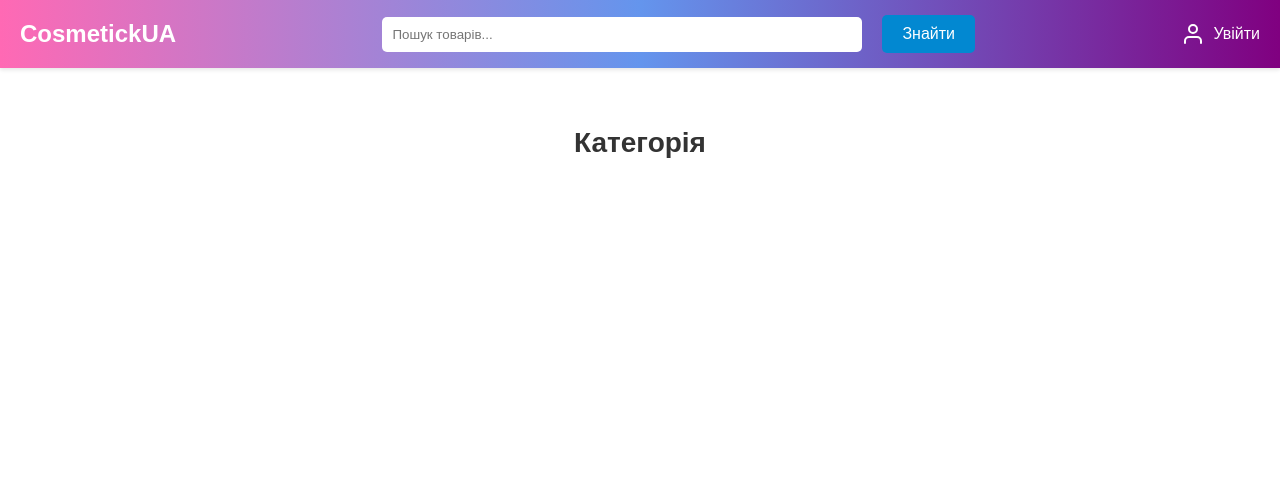
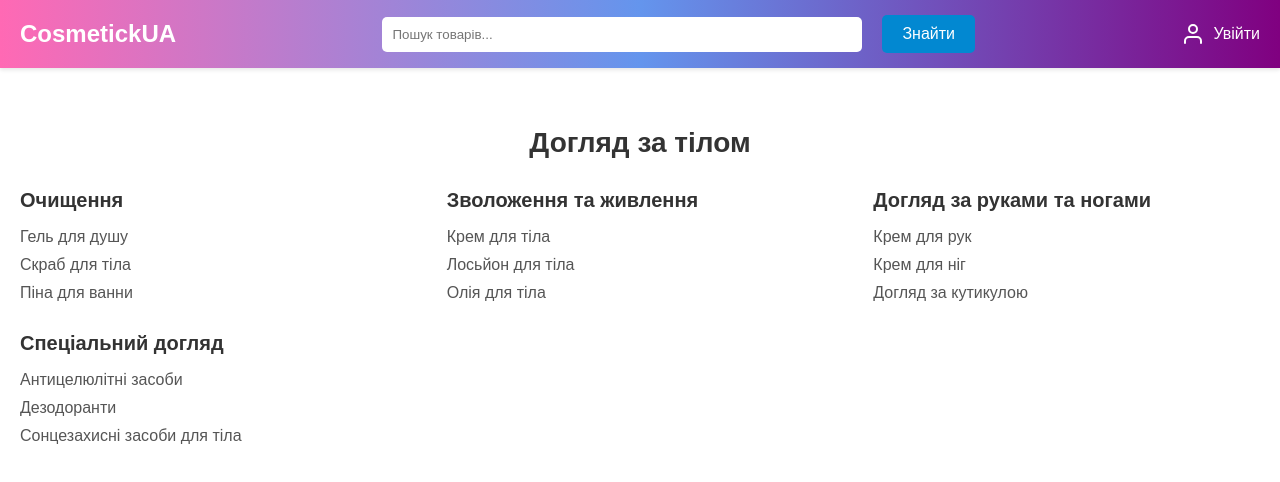
Before and after one commit to HOKER1597/price-ua-react, a React (Create React App) app: page /subcategories/body in a window 1280 px wide. Shown: the top 482 px of the page. Built offline with nearby package versions, Linux system fonts and the light colour scheme.

Commit message:
Оновлення файлів проєкту

```diff
--- a/src/components/CategoryList.css
+++ b/src/components/CategoryList.css
@@ -29,7 +29,7 @@ body {
 /* Categories sidebar */
 .categories-sidebar {
   width: 200px;
-  height: 640px;
+  height: 480px;
   flex-shrink: 0;
   background-color: #ff69b4;
   box-shadow: 0 4px 8px rgba(0, 0, 0, 0.1);
--- a/src/components/CategorySubcategories.js
+++ b/src/components/CategorySubcategories.js
@@ -2,479 +2,291 @@ import React from 'react';
 import { Link, useParams } from 'react-router-dom';
 import './CategorySubcategories.css';
 
-// Дані підкатегорій на основі структури з docx файлу
+// Дані підкатегорій на основі структури EVA.UA
 export const subcategoriesData = {
   makeup: [
+    {
+      category: 'Очі',
+      categoryId: 'eyes',
+      items: [
+        { id: 'mascara', name: 'Туш для вій' },
+        { id: 'eyeliner', name: 'Підводка для очей' },
+        { id: 'eyeshadow', name: 'Тіні для повік' },
+        { id: 'eyebrow', name: 'Засоби для брів' },
+        { id: 'false-lashes', name: 'Накладні вії' },
+      ],
+    },
     {
       category: 'Обличчя',
       categoryId: 'face',
       items: [
-        { id: 'foundation', name: 'Тональні основи (рідкі, компактні, стіки)' },
-        { id: 'concealer', name: 'Консилери (під очі, точкові)' },
-        { id: 'powder', name: 'Пудри (розсипчасті, компактні)' },
-        { id: 'blush', name: 'Рум’яна (кремові, сухі)' },
-        { id: 'highlighter', name: 'Хайлайтери (пудрові, рідкі)' },
-        { id: 'bronzer', name: 'Бронзери' },
-        { id: 'primer', name: 'Бази/праймери (матуючі, зволожуючі, з ефектом сяяння)' },
-      ],
-    },
-    {
-      category: 'Очі',
-      categoryId: 'eyes',
-      items: [
-        { id: 'eyeshadow', name: 'Тіні для повік (одиночні, палітри, кремові)' },
-        { id: 'eyeliner', name: 'Підводки (рідкі, гелеві, фломастери)' },
-        { id: 'eyepencil', name: 'Олівці для очей' },
-        { id: 'mascara', name: 'Туші (обʼєм, подовження, водостійкі)' },
-        { id: 'eyeshadow-base', name: 'Бази під тіні' },
-        { id: 'eyebrow', name: 'Засоби для брів (олівці, гелі, тіні, фіксатори, маркери, сироватки)' },
+        { id: 'foundation', name: 'Тональний крем' },
+        { id: 'bb-cream', name: 'ББ-крем' },
+        { id: 'concealer', name: 'Консилер' },
+        { id: 'powder', name: 'Пудра' },
+        { id: 'blush', name: 'Рум’яна' },
+        { id: 'highlighter', name: 'Хайлайтер' },
       ],
     },
     {
       category: 'Губи',
       categoryId: 'lips',
       items: [
-        { id: 'lipstick', name: 'Помади (матові, глянцеві, сатинові)' },
-        { id: 'lipgloss', name: 'Блиски' },
-        { id: 'lipliner', name: 'Олівці (контурні, моделюючі)' },
-        { id: 'lipbalm', name: 'Бальзами (з SPF, кольорові)' },
-        { id: 'tint', name: 'Тінти (гель, крем)' },
+        { id: 'lipstick', name: 'Помада' },
+        { id: 'lipgloss', name: 'Блиск для губ' },
+        { id: 'lipliner', name: 'Олівець для губ' },
       ],
     },
     {
-      category: 'Інструменти',
-      categoryId: 'tools',
+      category: 'Нігті',
+      categoryId: 'nails',
       items: [
-        { id: 'brushes', name: 'Пензлі (для тону, пудри, очей)' },
-        { id: 'sponges', name: 'Спонжі' },
-        { id: 'brow-brushes', name: 'Щіточки для брів' },
-        { id: 'applicators', name: 'Аплікатори' },
-        { id: 'mirrors', name: 'Дзеркала' },
-        { id: 'organizers', name: 'Органайзери' },
-        { id: 'lip-brushes', name: 'Кисті для губ' },
-        { id: 'accessories', name: 'Аксесуари для нанесення макіяжу' },
+        { id: 'nail-polish', name: 'Лак для нігтів' },
+        { id: 'nail-care', name: 'Догляд за нігтями' },
+        { id: 'gel-polish', name: 'Гель-лак' },
+      ],
+    },
+    {
+      category: 'Зняття макіяжу',
+      categoryId: 'makeup-removal',
+      items: [
+        { id: 'micellar-water', name: 'Міцелярна вода' },
+        { id: 'makeup-remover', name: 'Засоби для зняття макіяжу' },
+        { id: 'cleansing-oil', name: 'Гідрофільна олія' },
       ],
     },
   ],
-  skincare: [
+  face: [
     {
       category: 'Очищення',
       categoryId: 'cleansing',
       items: [
-        { id: 'cleansing-gel', name: 'Гелі' },
-        { id: 'cleansing-foam', name: 'Пінки' },
+        { id: 'cleansing-gel', name: 'Гель для вмивання' },
         { id: 'micellar-water', name: 'Міцелярна вода' },
-        { id: 'cleansing-cream', name: 'Креми для вмивання' },
-        { id: 'hydrophilic-oil', name: 'Гідрофільні олії' },
-        { id: 'peeling-pads', name: 'Пілінг-пади' },
-      ],
-    },
-    {
-      category: 'Тонізація',
-      categoryId: 'toning',
-      items: [
-        { id: 'toner', name: 'Тоніки' },
-        { id: 'essence', name: 'Есенції' },
-        { id: 'hydrolat', name: 'Гідролати' },
-        { id: 'mist', name: 'Місти' },
-      ],
-    },
-    {
-      category: 'Сироватки та активи',
-      categoryId: 'serums',
-      items: [
-        { id: 'vitamin-c', name: 'З вітаміном С' },
-        { id: 'niacinamide', name: 'Ніацинамідом' },
-        { id: 'hyaluronic-acid', name: 'Гіалуроновою кислотою' },
-        { id: 'peptides', name: 'Пептидами' },
-        { id: 'retinol', name: 'Ретинолом' },
-        { id: 'aha-bha', name: 'AHA/BHA кислотами' },
+        { id: 'cleansing-foam', name: 'Пінка для вмивання' },
+        { id: 'scrub', name: 'Скраб' },
       ],
     },
     {
       category: 'Зволоження',
       categoryId: 'moisturizing',
       items: [
-        { id: 'moisturizer', name: 'Креми' },
-        { id: 'fluid', name: 'Флюїди' },
-        { id: 'gel', name: 'Гелі' },
-        { id: 'milk', name: 'Молочко' },
+        { id: 'moisturizer', name: 'Зволожувальний крем' },
+        { id: 'serum', name: 'Сироватка' },
+        { id: 'face-mask', name: 'Маска для обличчя' },
       ],
     },
     {
-      category: 'Живлення',
-      categoryId: 'nourishment',
+      category: 'Антивіковий догляд',
+      categoryId: 'anti-aging',
       items: [
-        { id: 'masks', name: 'Маски (тканинні, кремові, нічні)' },
-        { id: 'face-oil', name: 'Олії для обличчя' },
-        { id: 'balm', name: 'Бальзами' },
-        { id: 'eye-care', name: 'Зона навколо очей: Креми, Гелі, Патчі' },
-        { id: 'spf', name: 'Захист: SPF (креми, спреї, флюїди)' },
-        { id: 'anti-pollution', name: 'Антиполюшн' },
+        { id: 'anti-aging-cream', name: 'Антивіковий крем' },
+        { id: 'eye-cream', name: 'Крем для зони навколо очей' },
+        { id: 'night-cream', name: 'Нічний крем' },
       ],
     },
     {
-      category: 'Лікування',
-      categoryId: 'treatment',
+      category: 'Спеціальний догляд',
+      categoryId: 'special-care',
       items: [
-        { id: 'acne-treatment', name: 'Проти акне' },
-        { id: 'anti-aging', name: 'Антивіковий догляд' },
-        { id: 'soothing', name: 'Заспокійливі засоби' },
-        { id: 'whitening', name: 'Відбілювання' },
-        { id: 'cc-bb-cream', name: 'СС/ВВ креми' },
-      ],
-    },
-    {
-      category: 'Губи',
-      categoryId: 'lip-care',
-      items: [
-        { id: 'lip-scrub', name: 'Скраби' },
-        { id: 'lip-balm', name: 'Бальзами' },
-        { id: 'lip-mask', name: 'Маски' },
-      ],
-    },
-    {
-      category: 'Тіло',
-      categoryId: 'body',
-      items: [
-        { id: 'shower-gel', name: 'Гелі для душу' },
-        { id: 'body-scrub', name: 'Скраби' },
-        { id: 'body-lotion', name: 'Лосьйони' },
-        { id: 'body-oil', name: 'Олії' },
-        { id: 'body-butter', name: 'Батери' },
-        { id: 'deodorant', name: 'Дезодоранти (антиперспіранти, натуральні)' },
-        { id: 'post-epilation', name: 'Засоби після епіляції' },
-        { id: 'anti-cellulite', name: 'Антицелюлітні креми' },
-        { id: 'tightening-cream', name: 'Креми з ефектом підтягнення' },
-        { id: 'body-spf', name: 'SPF для тіла' },
-      ],
-    },
-    {
-      category: 'Руки та ноги',
-      categoryId: 'hands-feet',
-      items: [
-        { id: 'hand-foot-cream', name: 'Креми (зволожуючі, живильні)' },
-        { id: 'hand-foot-mask', name: 'Маски' },
-        { id: 'cuticle-care', name: 'Засоби для кутикули' },
-        { id: 'glass-file', name: 'Скляні пилочки' },
-        { id: 'crack-cream', name: 'Креми від тріщин' },
-        { id: 'anti-sweat', name: 'Антипітливість' },
+        { id: 'acne-treatment', name: 'Засоби від акне' },
+        { id: 'peeling', name: 'Пілінги' },
+        { id: 'sun-protection', name: 'Сонцезахисні засоби' },
       ],
     },
   ],
-  haircare: [
+  hair: [
     {
-      category: 'Шампуні (для обʼєму, проти лупи, для фарбованого волосся)',
+      category: 'Шампуні',
       categoryId: 'shampoos',
-      items: [],
+      items: [
+        { id: 'shampoo-dry', name: 'Для сухого волосся', type: 'Для сухого волосся' },
+        { id: 'shampoo-oily', name: 'Для жирного волосся', type: 'Для жирного волосся' },
+        { id: 'shampoo-colored', name: 'Для фарбованого волосся', type: 'Для фарбованого волосся' },
+        { id: 'damaged-hair', name: 'Для пошкодженого волосся', type: 'Для пошкодженого волосся' },
+        { id: 'fluffy-hair', name: 'Для пухнастого волосся', type: 'Для пухнастого волосся' },
+        { id: 'dry-shampoo', name: 'Сухий шампунь', type: 'Сухий шампунь' },
+        { id: 'all-hair-types', name: 'Для всіх типів волосся', type: 'Для всіх типів волосся' },
+        { id: 'for-volume', name: 'Для об’єму', type: 'Для об’єму' },
+        { id: 'anti-dandruff', name: 'Проти лупи', type: 'Проти лупи' },
+      ],
     },
     {
       category: 'Кондиціонери',
       categoryId: 'conditioners',
-      items: [],
-    },
-    {
-      category: 'Бальзами',
-      categoryId: 'balms',
-      items: [],
-    },
-    {
-      category: 'Маски (зволожуючі, відновлюючі)',
-      categoryId: 'hair-masks',
-      items: [],
-    },
-    {
-      category: 'Сироватки (термозахист, зміцнення)',
-      categoryId: 'hair-serums',
-      items: [],
-    },
-    {
-      category: 'Олії (арганова, кокосова, рицинова)',
-      categoryId: 'hair-oils',
-      items: [],
-    },
-    {
-      category: 'Термозахист',
-      categoryId: 'heat-protection',
-      items: [],
-    },
-    {
-      category: 'Сухі шампуні',
-      categoryId: 'dry-shampoos',
-      items: [],
-    },
-    {
-      category: 'Спреї для блиску',
-      categoryId: 'shine-sprays',
-      items: [],
-    },
-    {
-      category: 'Стайлінг (муси, лаки, гелі, віски)',
-      categoryId: 'styling',
-      items: [],
-    },
-    {
-      category: 'Засоби для фарбування',
-      categoryId: 'hair-dyes',
-      items: [],
-    },
-    {
-      category: 'Тоніки',
-      categoryId: 'tonics',
-      items: [],
-    },
-    {
-      category: 'Гребінці (антистатичні, масажні)',
-      categoryId: 'combs',
-      items: [],
-    },
-    {
-      category: 'Плойки',
-      categoryId: 'curling-irons',
-      items: [],
-    },
-    {
-      category: 'Фени',
-      categoryId: 'hair-dryers',
-      items: [],
-    },
-    {
-      category: 'Випрямлячі',
-      categoryId: 'straighteners',
-      items: [],
-    },
-  ],
-  menscare: [
-    {
-      category: 'Для гоління',
-      categoryId: 'shaving',
       items: [
-        { id: 'shaving-foam', name: 'Піна, Гель, Креми' },
-        { id: 'aftershave', name: 'Після гоління: Лосьйони, Бальзами' },
-        { id: 'beard-care', name: 'Догляд за бородою: Масло, Бальзам, Віск, Шампуні для бороди' },
+        { id: 'conditioner-repair', name: 'Відновлювальний кондиціонер' },
+        { id: 'conditioner-volume', name: 'Для об’єму' },
+        { id: 'conditioner-moisture', name: 'Зволожувальний' },
       ],
     },
     {
-      category: 'Догляд за шкірою',
-      categoryId: 'mens-skincare',
+      category: 'Маски',
+      categoryId: 'masks',
       items: [
-        { id: 'mens-cleansing', name: 'Очищення' },
-        { id: 'mens-cream', name: 'Креми' },
-        { id: 'mens-serum', name: 'Сироватки' },
+        { id: 'hair-mask-repair', name: 'Відновлювальна маска' },
+        { id: 'hair-mask-moisture', name: 'Зволожувальна маска' },
+        { id: 'hair-mask-nourish', name: 'Живильна маска' },
       ],
     },
     {
-      category: 'Догляд за тілом',
-      categoryId: 'mens-bodycare',
+      category: 'Стайлінг',
+      categoryId: 'styling',
       items: [
-        { id: 'mens-deodorant', name: 'Дезодоранти' },
-        { id: 'mens-shower-gel', name: 'Гелі' },
-        { id: 'mens-lotion', name: 'Лосьйони' },
+        { id: 'hair-spray', name: 'Лак для волосся' },
+        { id: 'hair-mousse', name: 'Мус для укладки' },
+        { id: 'heat-protection', name: 'Термозахист' },
+      ],
+    },
+  ],
+  body: [
+    {
+      category: 'Очищення',
+      categoryId: 'body-cleansing',
+      items: [
+        { id: 'shower-gel', name: 'Гель для душу' },
+        { id: 'body-scrub', name: 'Скраб для тіла' },
+        { id: 'bath-foam', name: 'Піна для ванни' },
       ],
     },
     {
-      category: 'Волосся',
-      categoryId: 'mens-haircare',
+      category: 'Зволоження та живлення',
+      categoryId: 'body-moisturizing',
       items: [
-        { id: 'mens-styling', name: 'Стайлінг' },
-        { id: 'mens-shampoo', name: 'Шампуні' },
-        { id: 'mens-serum', name: 'Сироватки' },
+        { id: 'body-cream', name: 'Крем для тіла' },
+        { id: 'body-lotion', name: 'Лосьйон для тіла' },
+        { id: 'body-oil', name: 'Олія для тіла' },
+      ],
+    },
+    {
+      category: 'Догляд за руками та ногами',
+      categoryId: 'hands-feet',
+      items: [
+        { id: 'hand-cream', name: 'Крем для рук' },
+        { id: 'foot-cream', name: 'Крем для ніг' },
+        { id: 'cuticle-care', name: 'Догляд за кутикулою' },
+      ],
+    },
+    {
+      category: 'Спеціальний догляд',
+      categoryId: 'body-special-care',
+      items: [
+        { id: 'anti-cellulite', name: 'Антицелюлітні засоби' },
+        { id: 'deodorant', name: 'Дезодоранти' },
+        { id: 'sun-protection-body', name: 'Сонцезахисні засоби для тіла' },
       ],
     },
   ],
-  childcare: [
+  dermocosmetics: [
     {
-      category: 'Шампуні',
-      categoryId: 'child-shampoos',
-      items: [],
+      category: 'Очищення шкіри',
+      categoryId: 'dermo-cleansing',
+      items: [
+        { id: 'dermo-cleansing-gel', name: 'Гель для вмивання' },
+        { id: 'dermo-micellar-water', name: 'Міцелярна вода' },
+        { id: 'dermo-cleansing-foam', name: 'Пінка для вмивання' },
+      ],
     },
     {
-      category: 'Гелі',
-      categoryId: 'child-gels',
-      items: [],
+      category: 'Догляд за проблемною шкірою',
+      categoryId: 'problem-skin',
+      items: [
+        { id: 'acne-treatment-dermo', name: 'Засоби від акне' },
+        { id: 'anti-redness', name: 'Засоби проти почервонінь' },
+        { id: 'sebum-control', name: 'Засоби для контролю себуму' },
+      ],
     },
     {
-      category: 'Креми',
-      categoryId: 'child-creams',
-      items: [],
+      category: 'Зволоження та відновлення',
+      categoryId: 'dermo-moisturizing',
+      items: [
+        { id: 'dermo-moisturizer', name: 'Зволожувальний крем' },
+        { id: 'dermo-serum', name: 'Сироватка' },
+        { id: 'dermo-repair', name: 'Відновлювальний крем' },
+      ],
     },
     {
       category: 'Сонцезахист',
-      categoryId: 'child-spf',
-      items: [],
+      categoryId: 'dermo-sun-protection',
+      items: [
+        { id: 'dermo-spf-cream', name: 'Сонцезахисний крем' },
+        { id: 'dermo-spf-spray', name: 'Сонцезахисний спрей' },
+      ],
+    },
+  ],
+  professional: [
+    {
+      category: 'Професійний догляд за обличчям',
+      categoryId: 'pro-face-care',
+      items: [
+        { id: 'pro-cleansing', name: 'Професійне очищення' },
+        { id: 'pro-peeling', name: 'Професійні пілінги' },
+        { id: 'pro-mask', name: 'Професійні маски' },
+      ],
     },
     {
-      category: 'Засоби для підмивання',
-      categoryId: 'child-washes',
-      items: [],
+      category: 'Професійний догляд за волоссям',
+      categoryId: 'pro-hair-care',
+      items: [
+        { id: 'pro-shampoo', name: 'Професійний шампунь' },
+        { id: 'pro-conditioner', name: 'Професійний кондиціонер' },
+        { id: 'pro-hair-mask', name: 'Професійна маска для волосся' },
+      ],
     },
     {
-      category: 'Дитячі масла',
-      categoryId: 'child-oils',
-      items: [],
+      category: 'Професійний макіяж',
+      categoryId: 'pro-makeup',
+      items: [
+        { id: 'pro-foundation', name: 'Професійний тональний крем' },
+        { id: 'pro-eyeshadow', name: 'Професійні тіні' },
+        { id: 'pro-lipstick', name: 'Професійна помада' },
+      ],
     },
     {
-      category: 'Заспокійливі креми',
-      categoryId: 'child-soothing-creams',
-      items: [],
-    },
-    {
-      category: 'Засоби при попрілостях',
-      categoryId: 'child-diaper-creams',
-      items: [],
-    },
-    {
-      category: 'Підгузки',
-      categoryId: 'diapers',
-      items: [],
-    },
-    {
-      category: 'Вологі серветки',
-      categoryId: 'child-wipes',
-      items: [],
-    },
-  ],
-  naturalcosmetics: [
-    {
-      category: 'Натуральний макіяж',
-      categoryId: 'natural-makeup',
-      items: [],
-    },
-    {
-      category: 'Органічний догляд за шкірою',
-      categoryId: 'organic-skincare',
-      items: [],
-    },
-    {
-      category: 'Волосся без сульфатів/парабенів',
-      categoryId: 'sulfate-free-haircare',
-      items: [],
-    },
-    {
-      category: 'Еко-догляд для тіла',
-      categoryId: 'eco-bodycare',
-      items: [],
+      category: 'Інструменти та аксесуари',
+      categoryId: 'pro-tools',
+      items: [
+        { id: 'pro-brushes', name: 'Професійні пензлі' },
+        { id: 'pro-sponges', name: 'Професійні спонжі' },
+        { id: 'pro-lash-curlers', name: 'Щипці для вій' },
+      ],
     },
   ],
   perfumery: [
     {
-      category: 'Жіночі парфуми (парфумована вода, туалетна вода, тверді духи)',
-      categoryId: 'women-perfumes',
-      items: [],
+      category: 'Жіноча парфумерія',
+      categoryId: 'women-perfume',
+      items: [
+        { id: 'women-eau-de-parfum', name: 'Парфумована вода' },
+        { id: 'women-eau-de-toilette', name: 'Туалетна вода' },
+        { id: 'women-perfume-mist', name: 'Парфумований спрей' },
+      ],
     },
     {
-      category: 'Чоловічі парфуми',
-      categoryId: 'men-perfumes',
-      items: [],
+      category: 'Чоловіча парфумерія',
+      categoryId: 'men-perfume',
+      items: [
+        { id: 'men-eau-de-parfum', name: 'Парфумована вода' },
+        { id: 'men-eau-de-toilette', name: 'Туалетна вода' },
+        { id: 'men-aftershave', name: 'Лосьйон після гоління' },
+      ],
     },
     {
-      category: 'Унісекс',
-      categoryId: 'unisex-perfumes',
-      items: [],
+      category: 'Унісекс парфумерія',
+      categoryId: 'unisex-perfume',
+      items: [
+        { id: 'unisex-eau-de-parfum', name: 'Парфумована вода' },
+        { id: 'unisex-eau-de-toilette', name: 'Туалетна вода' },
+      ],
     },
     {
-      category: 'Парфумовані міні версії',
-      categoryId: 'mini-perfumes',
-      items: [],
-    },
-    {
-      category: 'Дезодоранти',
-      categoryId: 'perfumed-deodorants',
-      items: [],
-    },
-    {
-      category: 'Аромаспреї',
-      categoryId: 'fragrance-sprays',
-      items: [],
-    },
-    {
-      category: 'Парфумовані лосьйони',
-      categoryId: 'perfumed-lotions',
-      items: [],
-    },
-  ],
-  accessories: [
-    {
-      category: 'Косметички',
-      categoryId: 'cosmetic-bags',
-      items: [],
-    },
-    {
-      category: 'Дзеркала',
-      categoryId: 'mirrors',
-      items: [],
-    },
-    {
-      category: 'Гребінці',
-      categoryId: 'combs',
-      items: [],
-    },
-    {
-      category: 'Пов’язки',
-      categoryId: 'headbands',
-      items: [],
-    },
-    {
-      category: 'Щипчики',
-      categoryId: 'tweezers',
-      items: [],
-    },
-    {
-      category: 'Інструменти для чищення пензлів',
-      categoryId: 'brush-cleaners',
-      items: [],
-    },
-    {
-      category: 'Аплікатори',
-      categoryId: 'applicators',
-      items: [],
-    },
-    {
-      category: 'Пінцети',
-      categoryId: 'pincers',
-      items: [],
-    },
-    {
-      category: 'Дозатори',
-      categoryId: 'dispensers',
-      items: [],
-    },
-    {
-      category: 'Палітри для міксування засобів',
-      categoryId: 'mixing-palettes',
-      items: [],
-    },
-  ],
-  giftsets: [
-    {
-      category: 'Подарункові бокси (мейкап, догляд)',
-      categoryId: 'gift-boxes',
-      items: [],
-    },
-    {
-      category: 'Святкові колекції',
-      categoryId: 'holiday-collections',
-      items: [],
-    },
-    {
-      category: 'Міні-набори для подорожей',
-      categoryId: 'travel-sets',
-      items: [],
-    },
-    {
-      category: 'Набори для чоловіків',
-      categoryId: 'mens-sets',
-      items: [],
-    },
-    {
-      category: 'Дитячі набори',
-      categoryId: 'child-sets',
-      items: [],
-    },
-    {
-      category: 'Бʼюті-календарі',
-      categoryId: 'beauty-calendars',
-      items: [],
+      category: 'Аромати для дому',
+      categoryId: 'home-fragrance',
+      items: [
+        { id: 'diffuser', name: 'Аромадифузори' },
+        { id: 'scented-candles', name: 'Ароматичні свічки' },
+        { id: 'room-spray', name: 'Спрей для приміщення' },
+      ],
     },
   ],
 };
@@ -493,14 +305,12 @@ function CategorySubcategories() {
     <div className="category-subcategories">
       <h1>
         {groupId === 'makeup' ? 'Макіяж' :
-         groupId === 'skincare' ? 'Догляд за шкірою' :
-         groupId === 'haircare' ? 'Догляд за волоссям' :
-         groupId === 'menscare' ? 'Чоловічий догляд' :
-         groupId === 'childcare' ? 'Дитячий догляд' :
-         groupId === 'naturalcosmetics' ? 'Натуральна косметика' :
-         groupId === 'perfumery' ? 'Парфумерія' :
-         groupId === 'accessories' ? 'Аксесуари' :
-         groupId === 'giftsets' ? 'Набори/Подарунки' : 'Категорія'}
+         groupId === 'face' ? 'Догляд за обличчям' :
+         groupId === 'hair' ? 'Догляд за волоссям' :
+         groupId === 'body' ? 'Догляд за тілом' :
+         groupId === 'dermocosmetics' ? 'Дерматокосметика' :
+         groupId === 'professional' ? 'Професійна косметика' :
+         groupId === 'perfumery' ? 'Парфумерія' : 'Категорія'}
       </h1>
       <div className="subcategories-container">
         {columns.map((column, colIndex) => (
--- a/src/components/Header.js
+++ b/src/components/Header.js
@@ -315,9 +315,9 @@ function Header({ setSearchTerm }) {
               </button>
             </div>
           ) : (
-            <span to="/login" className="login-link">
+            <Link to="/login" className="login-link">
               Увійти
-            </span>
+            </Link>
           )}
         </div>
       </div>
```
Also changed, not shown: src/components/CategoryList.js (+5 -7 lines), src/components/Header.css (+30 -6 lines), src/components/Login.css (+26 -7 lines), src/components/Login.js (+53 -10 lines).
